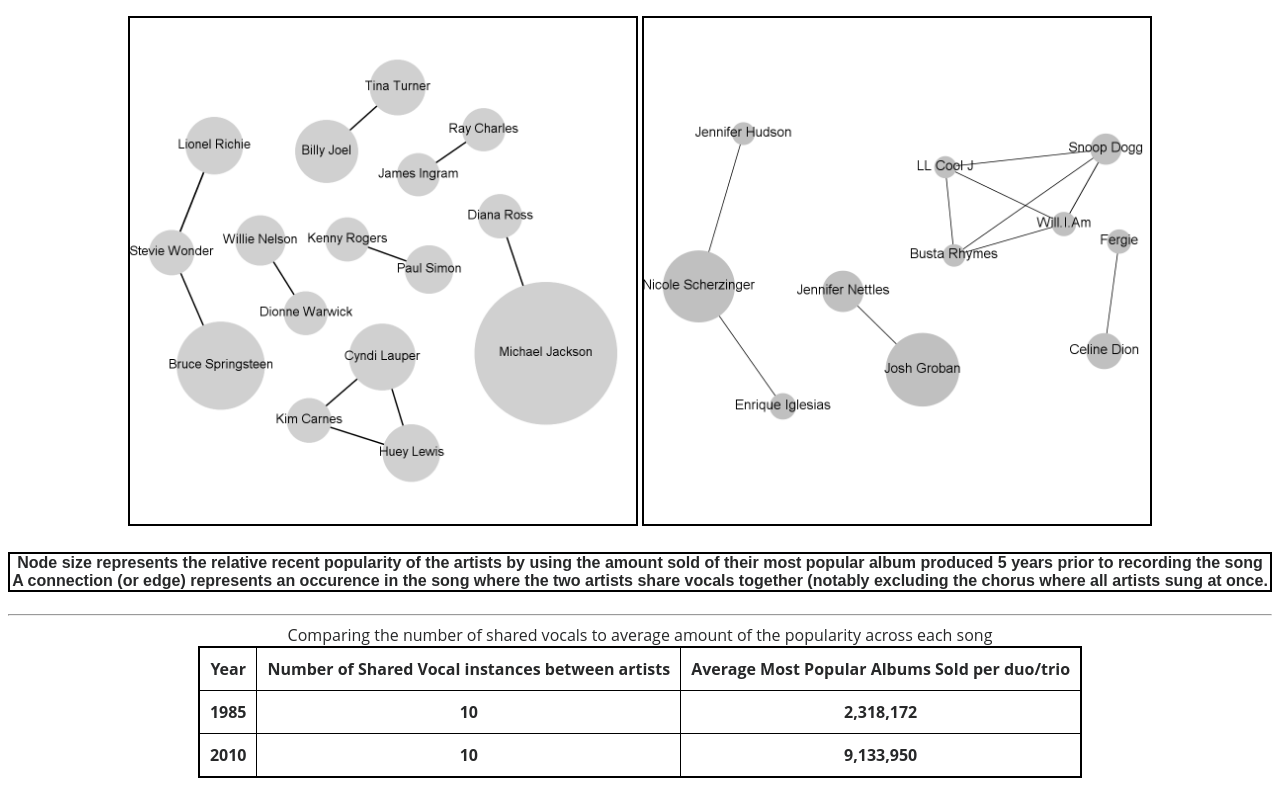
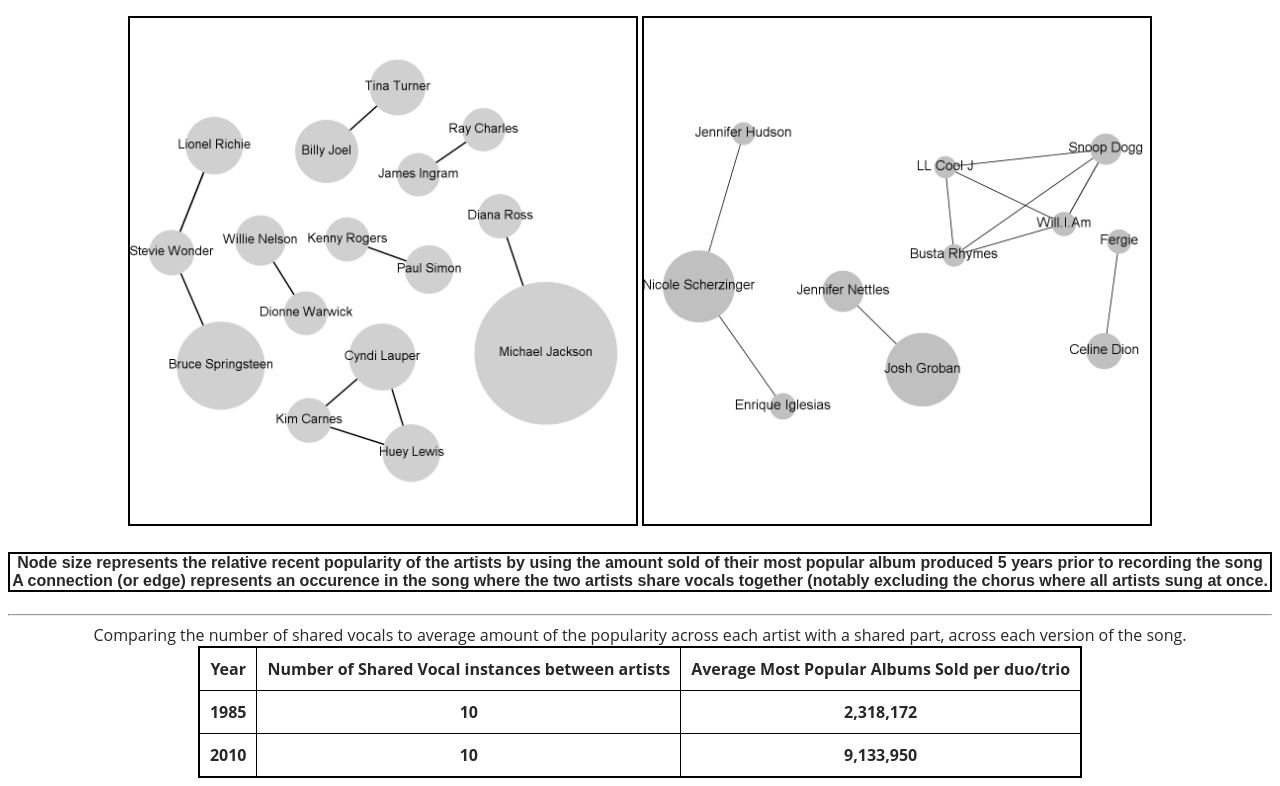
Before and after one commit to coocraig/coocraig.github.io, a plain HTML site: page sites/network/networkVisualization.html in a window 1280 px wide. Shown: the part 476-1262 px from the top of the page. Drawn offline with Linux system fonts and the light colour scheme; files that its build step writes are made by us from their sources.

Commit message:
Update networkVisualization.html

```diff
--- a/sites/network/networkVisualization.html
+++ b/sites/network/networkVisualization.html
@@ -44,7 +44,7 @@ table#alter th {
       <h4 style = "border:2px solid #000000">Node size represents the relative recent popularity of the artists by using the amount sold of their most popular album produced 5 years prior to recording the song <br> A connection (or edge) represents an occurence in the song where the two artists share vocals together (notably excluding the chorus where all artists sung at once. </h4>
     </center>
     <center><hr>
-    <label>Comparing the number of shared vocals to average amount of the popularity across each song</label>
+    <label>Comparing the number of shared vocals to average amount of the popularity across each artist with a shared part, across each version of the song.</label>
     <table style = "border:2px solid #000000">
       <tr><th>Year</th><th>Number of Shared Vocal instances between artists</th><th>Average Most Popular Albums Sold per duo/trio</th>
 
```
